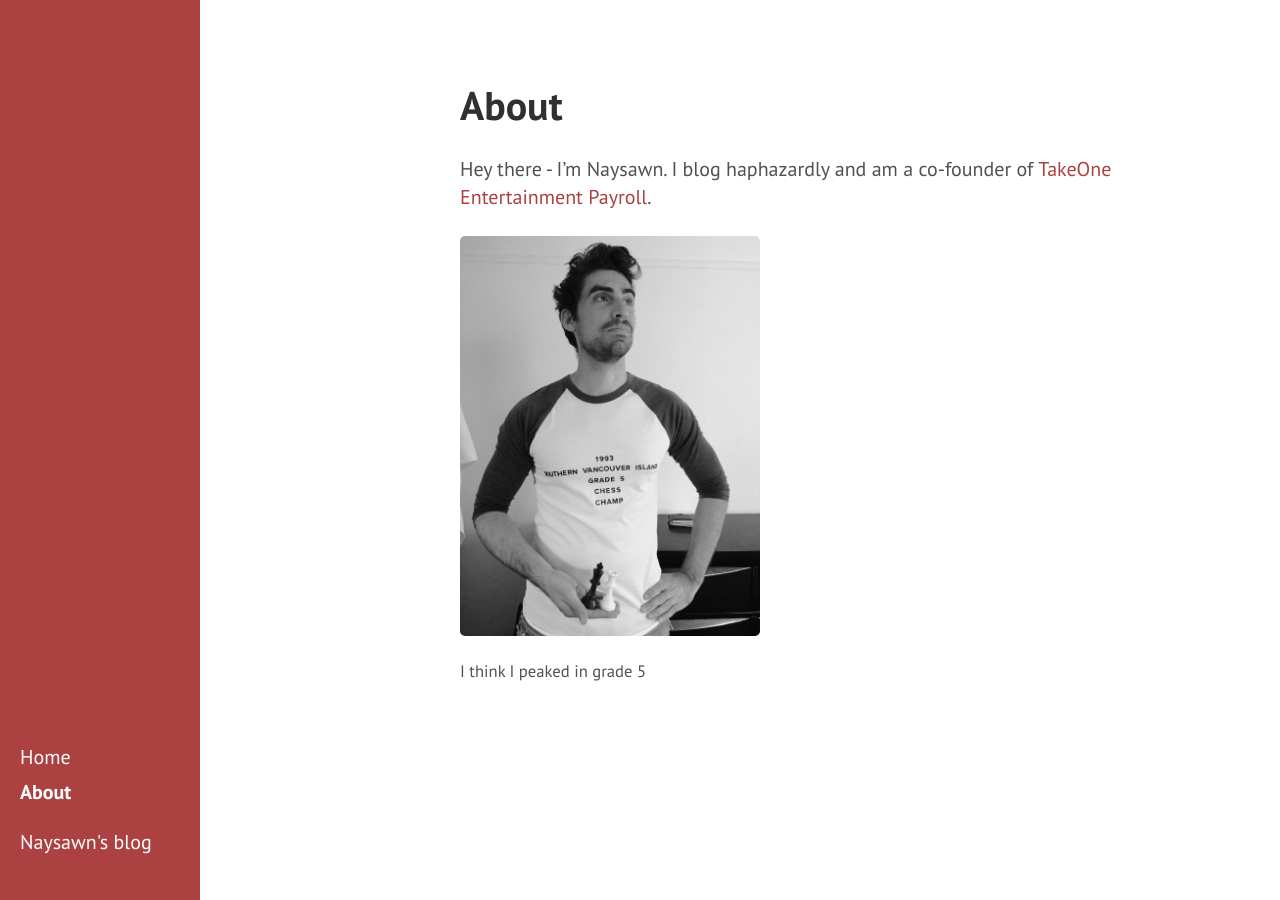
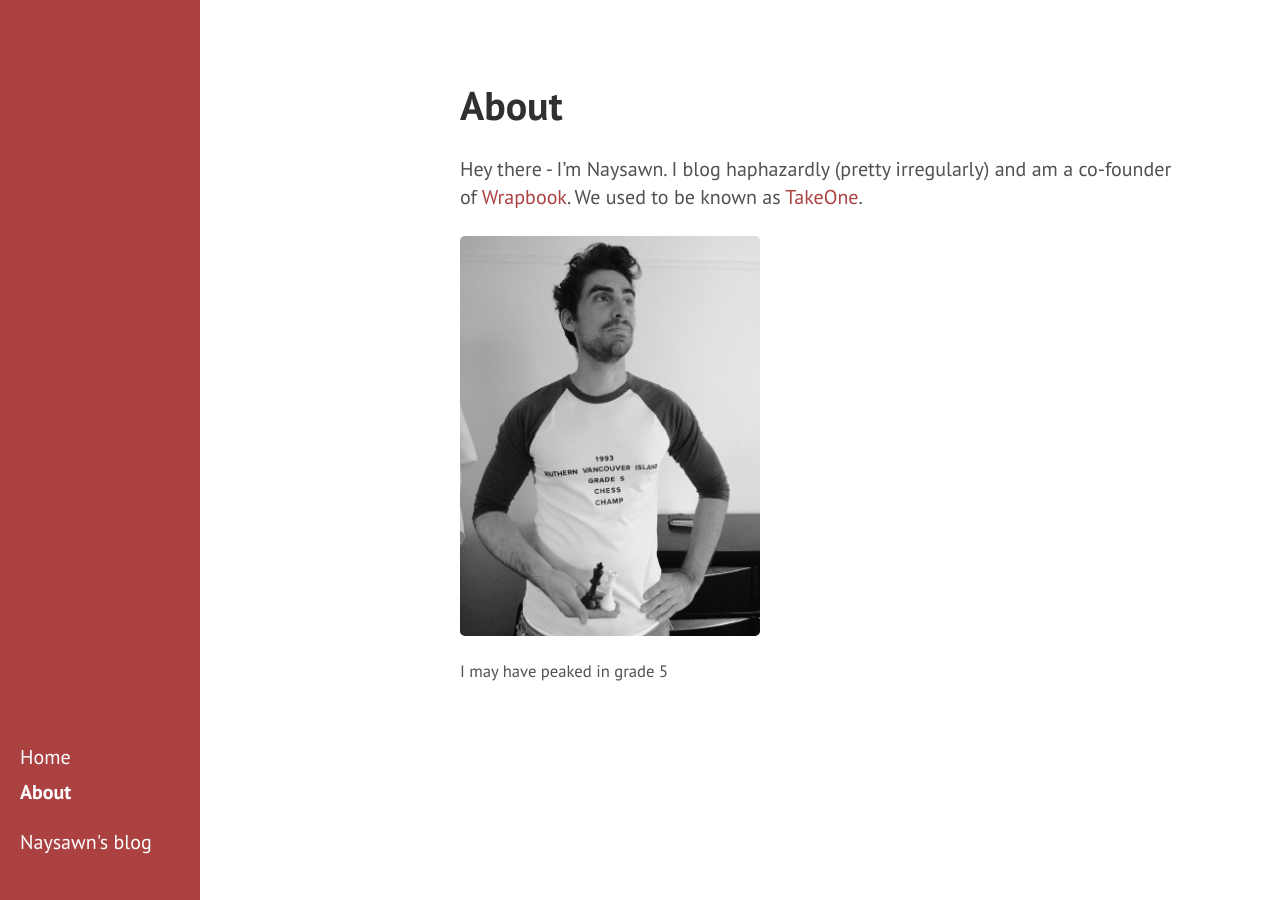
Before and after one commit to naysawn/naysawn.github.io, a Jekyll site: the page built from about.md, in a window 1280 px wide. Built offline with Jekyll 4.4.1, drawn with Linux system fonts in a browser that asks for light colours.

Commit message:
updated about page

```diff
--- a/about.md
+++ b/about.md
@@ -4,7 +4,7 @@ author: admin
 layout: page
 ---
 
-Hey there - I'm Naysawn. I blog haphazardly and am a co-founder of [TakeOne Entertainment Payroll](https://www.takeone.io).
+Hey there - I'm Naysawn. I blog haphazardly (pretty irregularly) and am a co-founder of [Wrapbook](https://www.wrapbook.com). We used to be known as [TakeOne](https://www.takeone.io).
 
 <img style="width: 300px;" src="/assets/photos/chess.jpg" />
-<small>I think I peaked in grade 5</small>
+<small>I may have peaked in grade 5</small>
```
